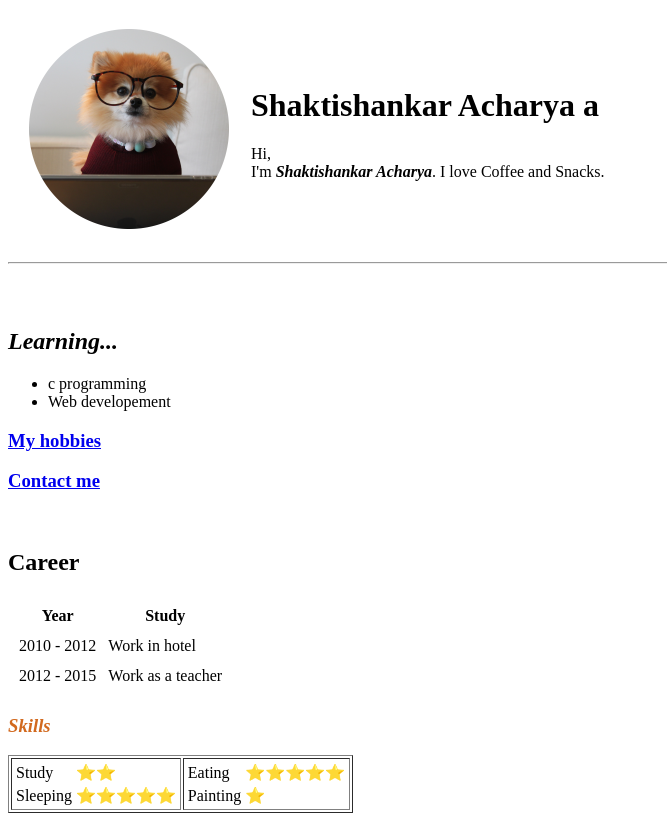
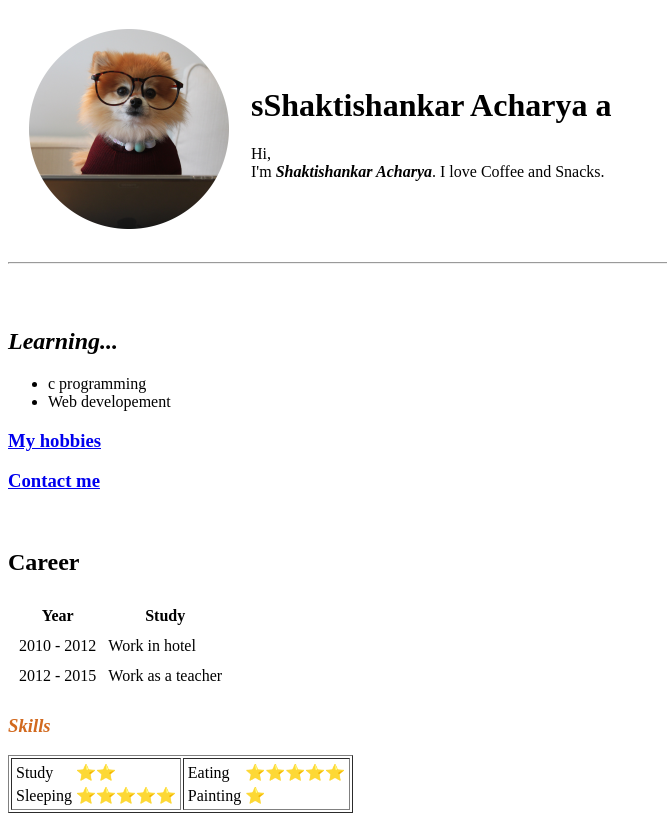
Before and after one commit to ssacharya2002/cv, a plain HTML site: page index.html in a window 1280 px wide. Shown: the top 816 px of the page, without its empty margins (0-667 px from the left). Drawn offline with Linux system fonts and the light colour scheme.

Commit message:
Added s to name

```diff
--- a/index.html
+++ b/index.html
@@ -13,7 +13,7 @@
           <img src="dogpic.png" alt="profile picture" hei.height="200" width="200">
       </td>
       <td>
-        <h1>Shaktishankar Acharya a</h1>
+        <h1>sShaktishankar Acharya a</h1>
         <p>Hi, <br>
           I'm <em><b>Shaktishankar Acharya</b></em>. I love Coffee and Snacks.</p>
       </td>
```
